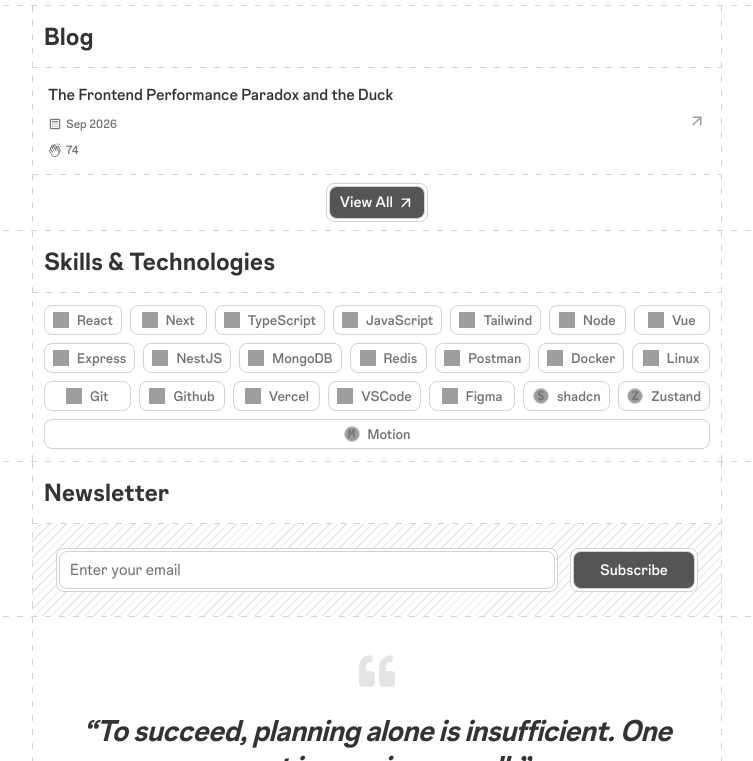
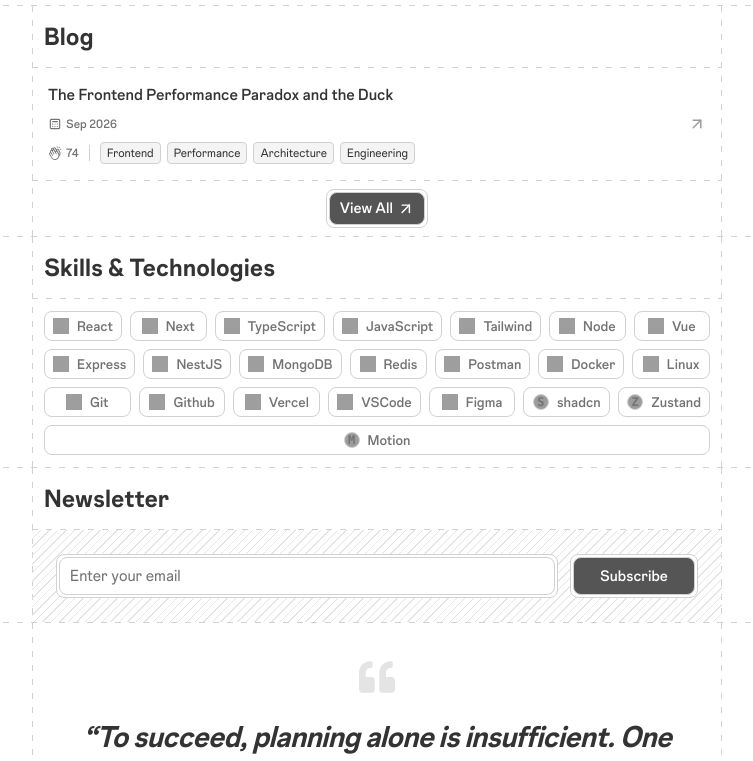
Before and after one commit to GabrielBaiano/gridline-portfolio-template, a Next.js app: page / in a window 1280 px wide. Shown: the part 1859-2620 px from the top of the page, without its empty margins (263-1016 px from the left). Built offline with nearby package versions, Linux system fonts and the light colour scheme; grey boxes are pictures that could not be loaded.

Commit message:
feat(blog): restore tag badges in blog list and article view

```diff
--- a/src/app/blog/[slug]/page.tsx
+++ b/src/app/blog/[slug]/page.tsx
@@ -109,7 +109,19 @@ export default async function BlogPostDetailPage({
             <ClapButton slug={post.slug} initialClaps={post.claps ?? 0} />
           </div>
 
-
+          {/* Tags */}
+          {post.tags && post.tags.length > 0 && (
+            <div className="flex gap-1.5 flex-wrap">
+              {post.tags.map((tag, tIdx) => (
+                <span
+                  key={tIdx}
+                  className="text-xs text-foreground bg-mutedBackground px-2 py-0.5 rounded-[4px] border border-border"
+                >
+                  {tag}
+                </span>
+              ))}
+            </div>
+          )}
 
           {/* Lead Summary Callout */}
           <div className="p-3.5 rounded-[8px] border border-border bg-zinc-50/70 dark:bg-zinc-900/50 text-sm leading-relaxed text-foreground font-medium">
--- a/src/components/BlogItem.tsx
+++ b/src/components/BlogItem.tsx
@@ -49,9 +49,10 @@ export function BlogItem({ post }: { post: BlogPostItem }) {
               <p className="text-xs font-medium">{post.date}</p>
             </div>
 
-            {/* 3. Claps */}
+            {/* 3. Claps & Tags */}
+            {(clapsCount > 0 || hasTags) && (
+              <div className="flex items-center gap-1 select-none">
                 {clapsCount > 0 && (
-              <div className="flex items-center gap-1 select-none">
                   <div className="flex items-center gap-1 text-mutedForeground">
                     <svg stroke="currentColor" fill="currentColor" strokeWidth="0" viewBox="0 0 256 256" height="14" width="14">
                       <path d="M199,187.76h0A71.67,71.67,0,0,0,190.34,140l-20.2-35a18,18,0,0,0-31.55,17.26L114.71,81A18,18,0,1,0,83.54,99L77.81,89,65.1,67A18,18,0,1,1,96.28,49L102,59a18,18,0,1,1,31.17-18l24.23,42a18,18,0,0,1,31.2-18l21.11,36.57A72,72,0,0,1,199,187.76Z" opacity="0.2" />
@@ -59,6 +60,22 @@ export function BlogItem({ post }: { post: BlogPostItem }) {
                     </svg>
                     <p className="text-xs font-medium">{clapsCount}</p>
                   </div>
+                )}
+                {clapsCount > 0 && hasTags && (
+                  <span className="mx-1.5 w-px h-4 bg-border inline-block align-middle select-none" aria-hidden="true" />
+                )}
+                {hasTags && (
+                  <div className="flex gap-1.5 flex-wrap">
+                    {post.tags!.map((tag, tIdx) => (
+                      <span
+                        key={tIdx}
+                        className="text-xs text-foreground bg-mutedBackground px-1.5 py-0.5 rounded-[4px] border border-border"
+                      >
+                        {tag}
+                      </span>
+                    ))}
+                  </div>
+                )}
               </div>
             )}
           </div>
```
Lines whose indentation alone changed are shown as unchanged.
